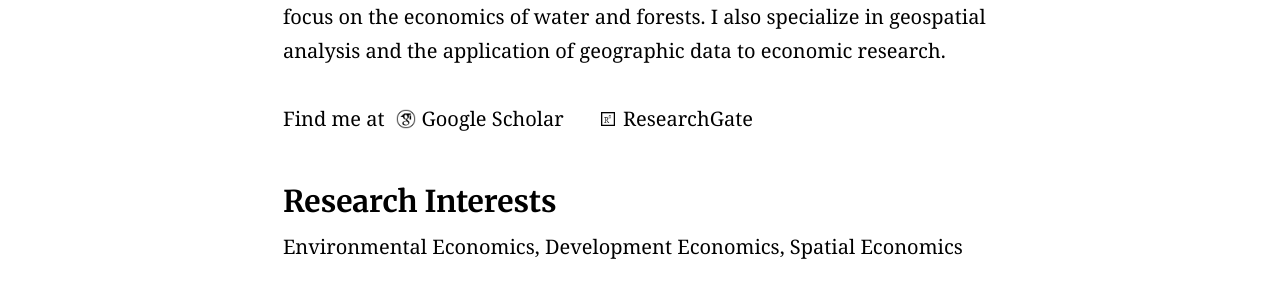
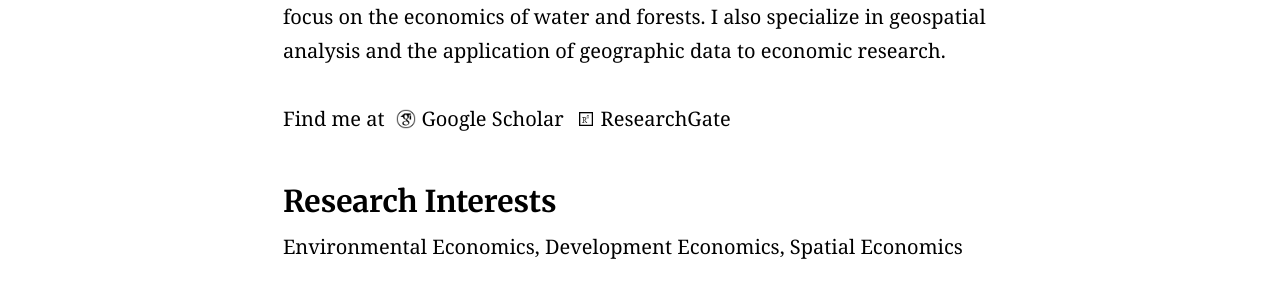
Before and after one commit to KaichaoChang/KaichaoChang.github.io, a Jekyll site: the page built from index.md, in a window 1280 px wide and 900 px high, scrolled down 520 px. Shown: the part 150-437 px from the top of the window. Built offline with Jekyll 4.4.1, drawn with Linux system fonts in a browser that asks for light colours.

Commit message:
Reduce space between Google Scholar and ResearchGate links
Co-Authored-By: Claude Sonnet 4.6 <noreply@anthropic.com>

```diff
--- a/index.md
+++ b/index.md
@@ -22,7 +22,7 @@ Welcome! I am a third-year Ph.D. student in the Department of Agricultural and R
 
 My research interests lie in environmental economics, with a particular focus on the economics of water and forests. I also specialize in geospatial analysis and the application of geographic data to economic research.
 
-<p class="find-me">Find me at <a class="find-me-link" href="https://scholar.google.com/citations?user=WcxsVggAAAAJ&hl=en&oi=ao"><img src="/assets/icons8-google-scholar-50.png" class="inline-icon" width="20" height="20" alt="Google Scholar"> Google Scholar</a> &nbsp;&nbsp; <a class="find-me-link" href="https://www.researchgate.net/profile/Kaichao-Chang"><img src="/assets/icons8-researchgate-64.png" class="inline-icon" width="20" height="20" alt="ResearchGate"> ResearchGate</a></p>
+<p class="find-me">Find me at <a class="find-me-link" href="https://scholar.google.com/citations?user=WcxsVggAAAAJ&hl=en&oi=ao"><img src="/assets/icons8-google-scholar-50.png" class="inline-icon" width="20" height="20" alt="Google Scholar"> Google Scholar</a> <a class="find-me-link" href="https://www.researchgate.net/profile/Kaichao-Chang"><img src="/assets/icons8-researchgate-64.png" class="inline-icon" width="20" height="20" alt="ResearchGate"> ResearchGate</a></p>
 
 ### Research Interests
 
```
